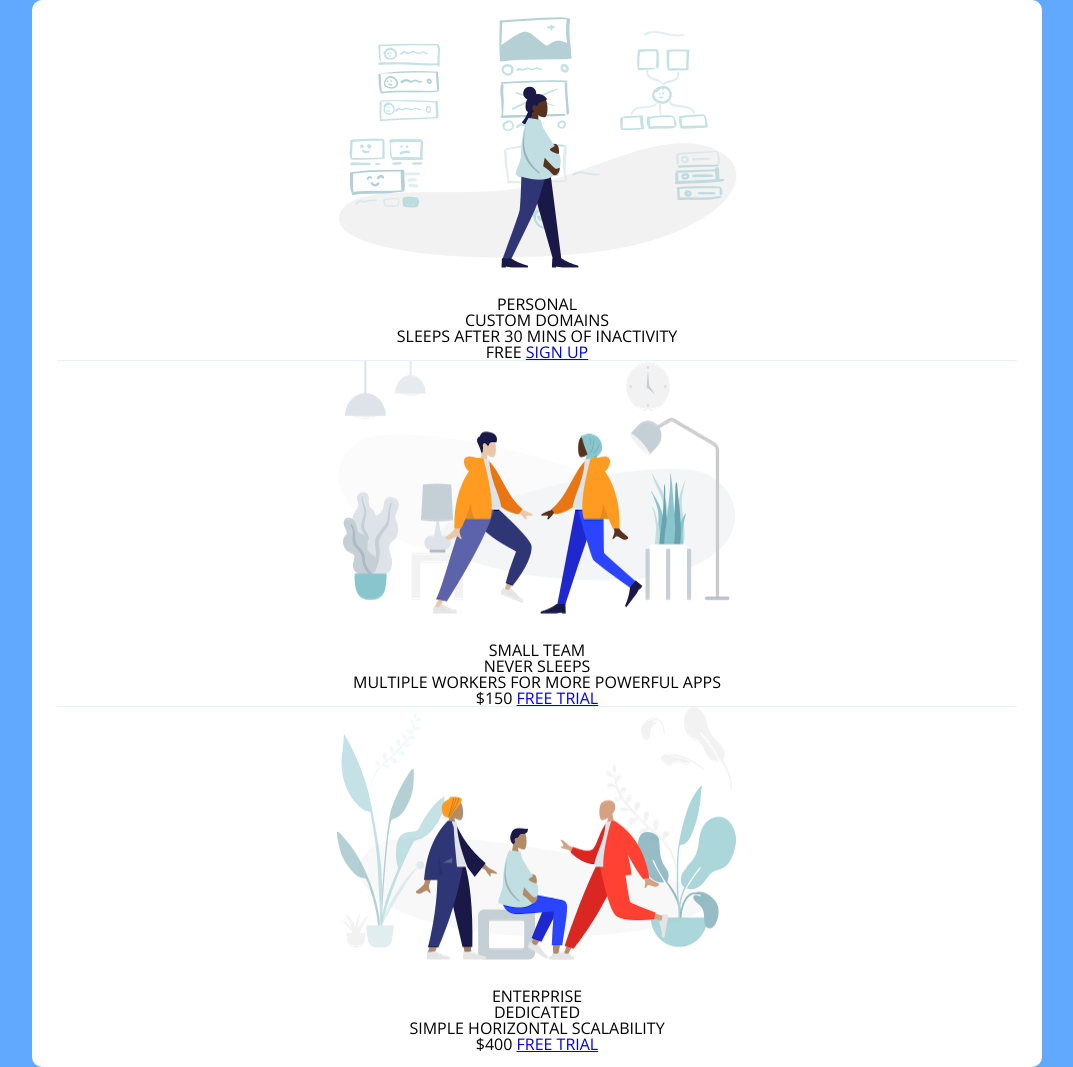
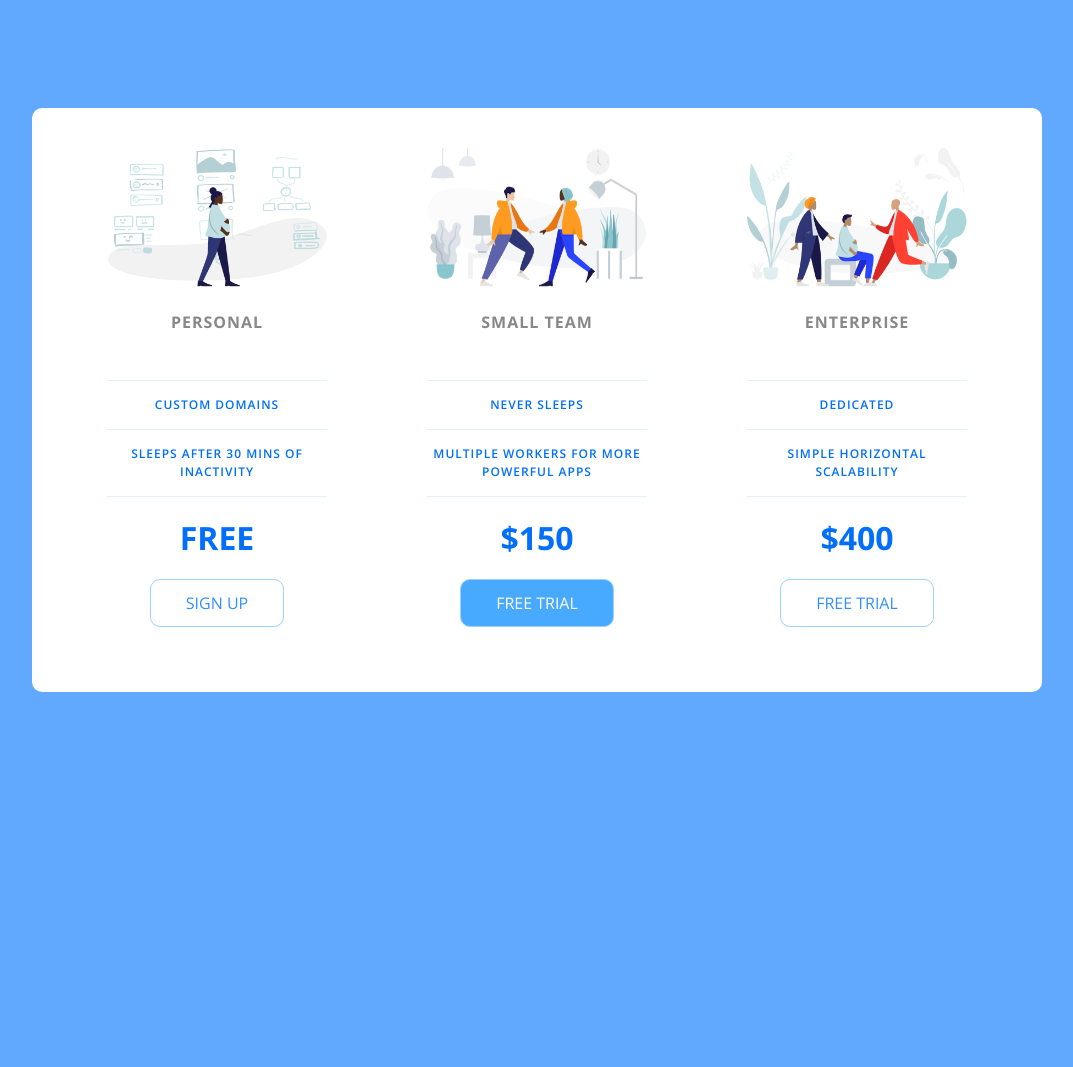
Before and after one commit to sharryy/HTML-CSS-TIL, a plain HTML site: page scratch/VS Code Projects/Pricing Panel/index.html in a window 1280 px wide. Shown: the whole page, without its empty margins (103-1176 px from the left). After the commit the page ends 800 px from the top, so only its background shows below. Drawn offline with nearby package versions, Linux system fonts and the light colour scheme.

Commit message:
Pricing Panel Completed

```diff
--- a/scratch/VS Code Projects/Pricing Panel/app.css
+++ b/scratch/VS Code Projects/Pricing Panel/app.css
@@ -84,3 +84,75 @@ body{
     margin-bottom: 25px;
     max-width: 100%;
 }
+
+.pricing-header{
+    color: #888;
+    font-weight: 800;
+    letter-spacing: 1px;
+}
+
+.pricing-features{
+    margin: 50px 0 25px;
+    color: #016ff9;
+}
+
+.pricing-features-item{
+    font-weight: 600;
+    letter-spacing: 1px;
+    font-size: 12px;
+    line-height: 1.5;
+    padding: 15px 0;
+    border-top: 1px solid #e1f1ff;
+}
+
+.pricing-features-item:last-child{
+    border-bottom: 1px solid #e1f1ff;
+}
+
+.pricing-price{
+    color: #016ff9;
+    display: block;
+    font-size: 32px;
+    font-weight: 700;
+}
+
+.pricing-button{
+    border: 1px solid #9dd1ff;
+    border-radius: 10px;
+    color: #348efe;
+    display: inline-block;
+    padding: 15px 35px;
+    text-decoration: none;
+    margin: 25px 0;
+    transition: background-color 250ms ease-in-out;
+}
+
+.pricing-button:hover, .pricing-button:focus{
+    background-color: #e1f1ff;
+}
+
+.pricing-button.is-featured{
+    background-color: #48aaff;
+    color: white;
+}
+
+.pricing-button.is-featured:hover, .pricing-button.is-featured:focus{
+    background-color: #269aff;
+    color: white;
+}
+
+@media (min-width : 900px) {
+    .panel{
+        flex-direction: row;
+    }
+
+    .pricing-plan{
+        border-bottom: none;
+        border-right: #e1f1ff;
+        padding: 25px 50px;
+    }
+
+    .pricing-plan:last-child{
+        border-right: none;
+    }
+}
```
